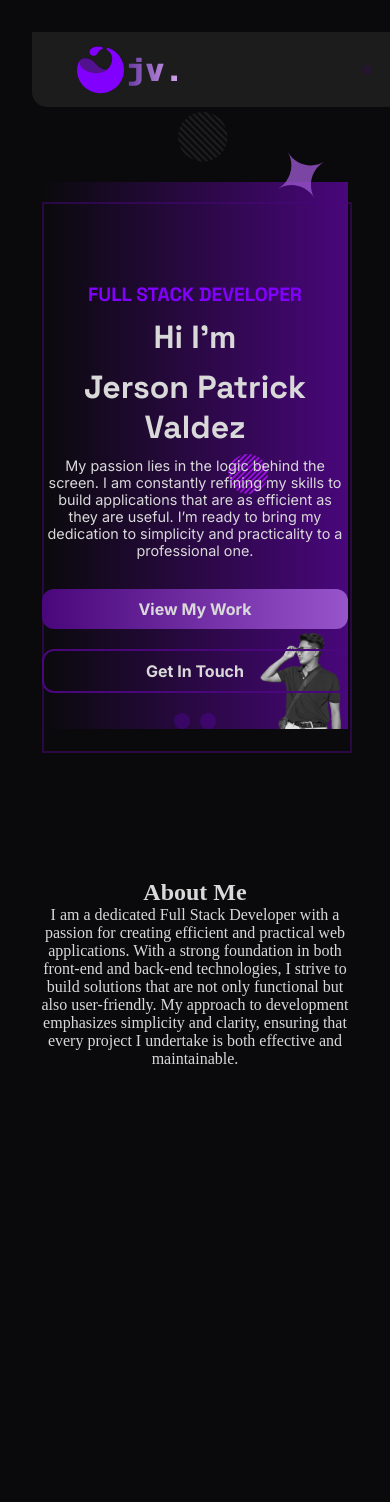
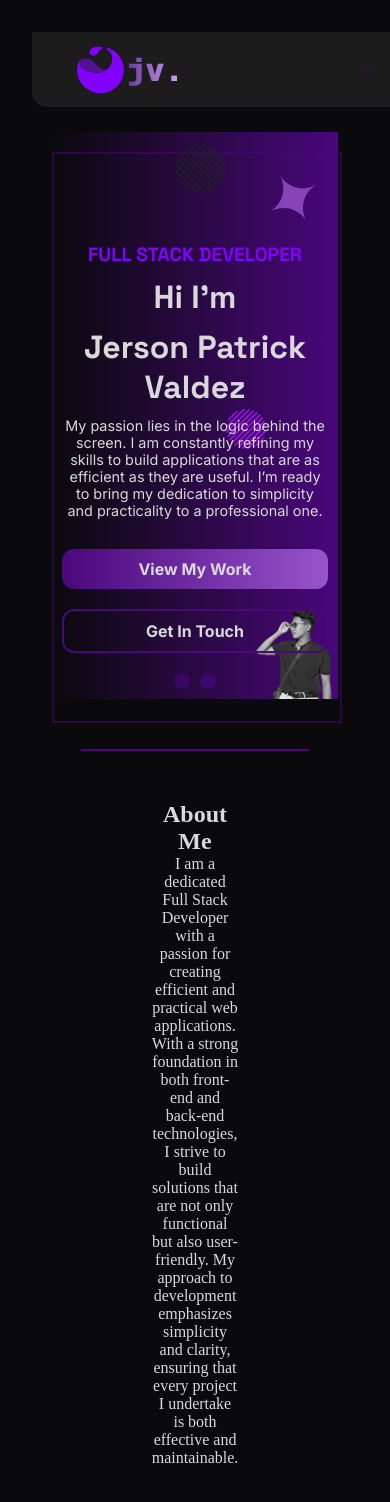
Before and after one commit to Jerson-Valdez/My-Profile, a React (Vite) app: page / in a window 390 px wide. Shown: the top 1502 px of the page. Before the commit the page ends 1100 px from the top, so only its background shows below. Built offline with nearby package versions, Linux system fonts and the light colour scheme; some icons are missing.

Commit message:
responsiveness of intro

```diff
--- a/src/components/sections/about me/about.css
+++ b/src/components/sections/about me/about.css
@@ -0,0 +1,7 @@
+.about-container{
+    display: flex;
+    flex-direction: column;
+    justify-content: center;
+    align-items: center;
+    padding: 0px 150px;
+}
--- a/src/components/sections/intro/intro.css
+++ b/src/components/sections/intro/intro.css
@@ -1,7 +1,7 @@
 .intro-container{
     position: relative;
-    padding: 200px 150px;
     min-height: fit-content;
+    width: 100%;
 }
 
 .intro-container .content{
@@ -148,7 +148,7 @@
 
 @media (max-width: 768px) {
     .intro-container{
-        padding: 100px 10px;
+        padding: 0px 10px;
     }
 
     .intro-container .content{
@@ -157,6 +157,7 @@
         align-items: center;
         text-align: center;
         margin-top: 100px;
+        padding: 10px;
     }
 
     .intro-container .content h1{
--- a/src/pages/home/Home.jsx
+++ b/src/pages/home/Home.jsx
@@ -4,9 +4,10 @@ import './home.css'
 
 export default function Home() {
   return (
-    <div className='home-page'>
+    <main className='home-page-container'>
         <Intro />
+        <div className="line"></div>
         <About />
-    </div>
+    </main>
   )
 }
--- a/src/pages/home/home.css
+++ b/src/pages/home/home.css
@@ -1,5 +1,19 @@
-.home-page {
+.home-page-container {
     display: flex;
     flex-direction: column;
+    align-items: center;
     gap: 50px;
+    padding: 200px 150px;
 }
+
+.home-page-container .line{
+    width: 80%;
+    height: 2px;
+    background-color: var(--sf-dark);
+}
+
+@media (max-width: 768px) {
+    .home-page-container {
+        padding: 50px 20px;
+    }
+}
```
